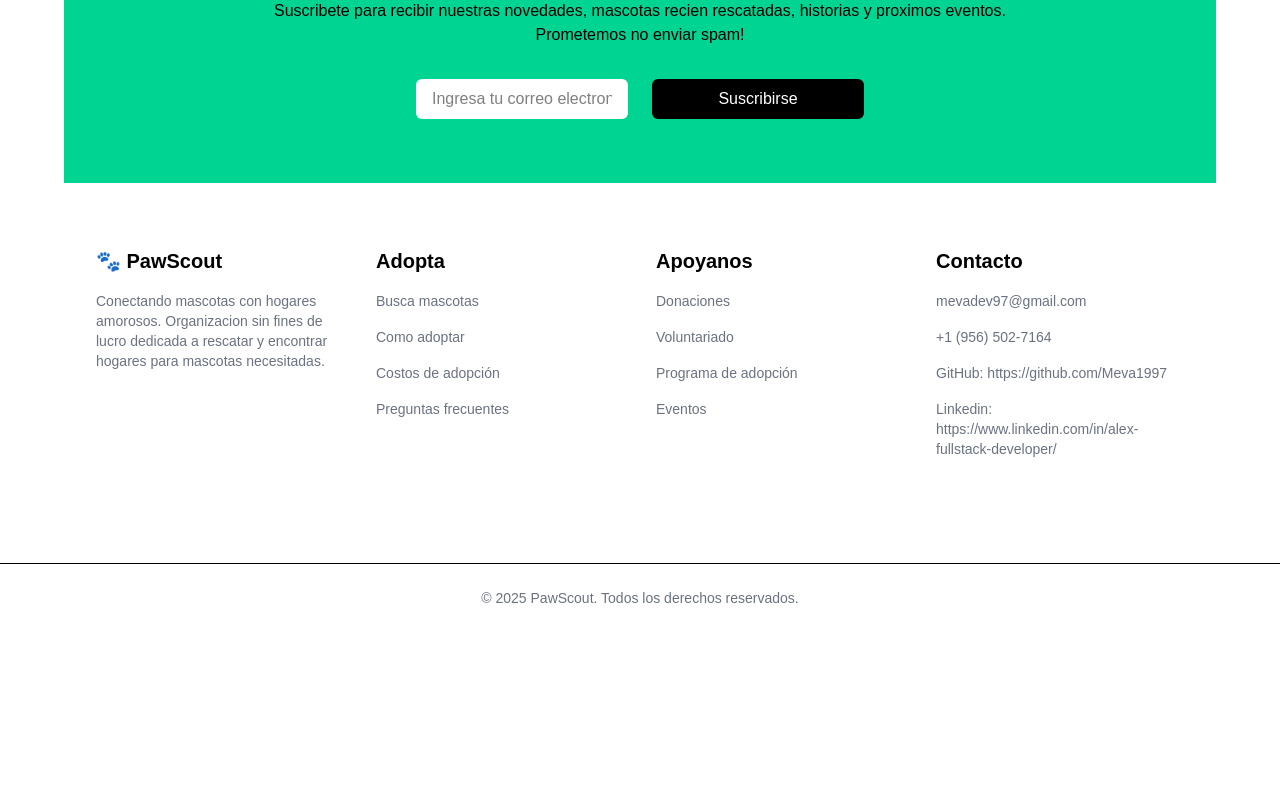
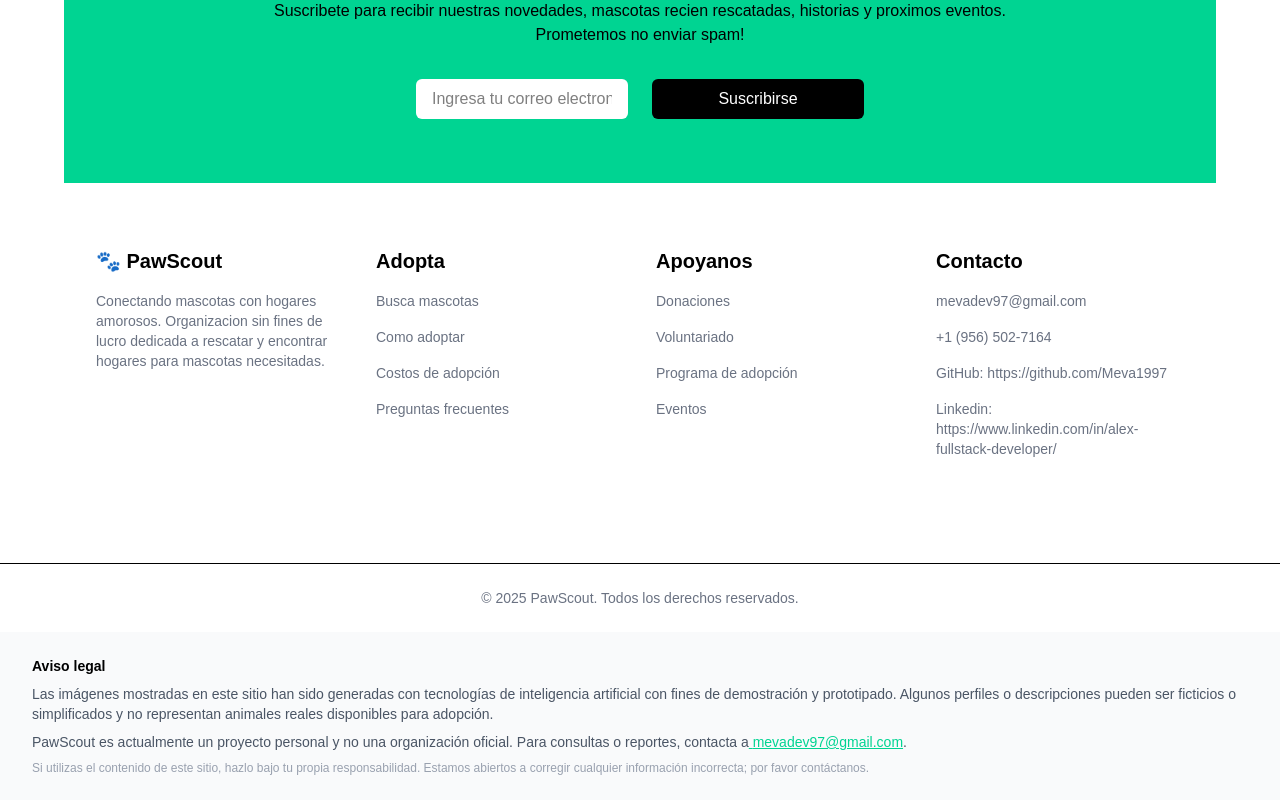
Before and after one commit to Meva1997/PawScout, a Next.js app: page / in a window 1280 px wide. Shown: the part 2407-3207 px from the top of the page. Before the commit the page ends 3039 px from the top, so only its background shows below. Built offline with nearby package versions, Linux system fonts and the light colour scheme; a web font is replaced by a local one.

Commit message:
legal advice

```diff
--- a/components/ui/HomeFooter.tsx
+++ b/components/ui/HomeFooter.tsx
@@ -43,6 +43,33 @@ export default function HomeFooter() {
           &copy; {new Date().getFullYear()} PawScout. Todos los derechos
           reservados.
         </section>
+        <section className="bg-gray-50 px-8 py-6 text-gray-600 text-sm">
+          <h3 className="font-semibold text-black mb-2">Aviso legal</h3>
+          <p>
+            Las imágenes mostradas en este sitio han sido generadas con
+            tecnologías de inteligencia artificial con fines de demostración y
+            prototipado. Algunos perfiles o descripciones pueden ser ficticios o
+            simplificados y no representan animales reales disponibles para
+            adopción.
+          </p>
+          <p className="mt-2">
+            PawScout es actualmente un proyecto personal y no una organización
+            oficial. Para consultas o reportes, contacta a
+            <a
+              href="mailto:mevadev97@gmail.com"
+              className="text-emerald-400 underline"
+            >
+              {" "}
+              mevadev97@gmail.com
+            </a>
+            .
+          </p>
+          <p className="mt-2 text-xs text-gray-400">
+            Si utilizas el contenido de este sitio, hazlo bajo tu propia
+            responsabilidad. Estamos abiertos a corregir cualquier información
+            incorrecta; por favor contáctanos.
+          </p>
+        </section>
       </footer>
     </>
   );
```
